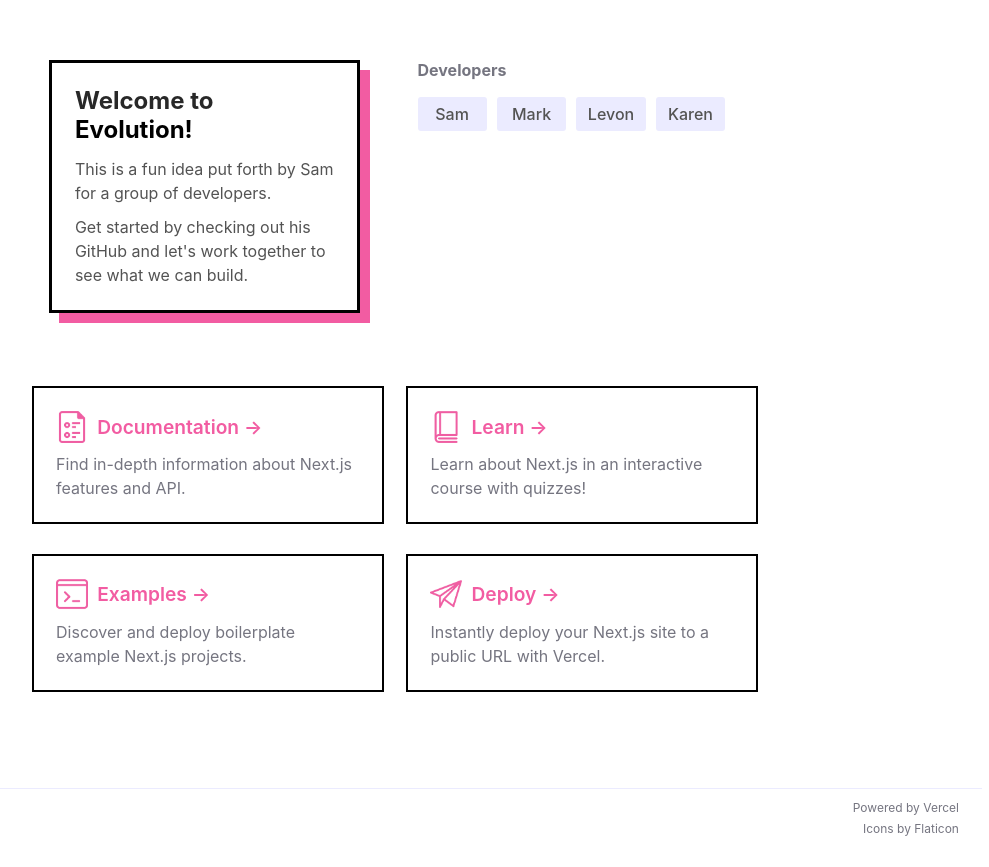
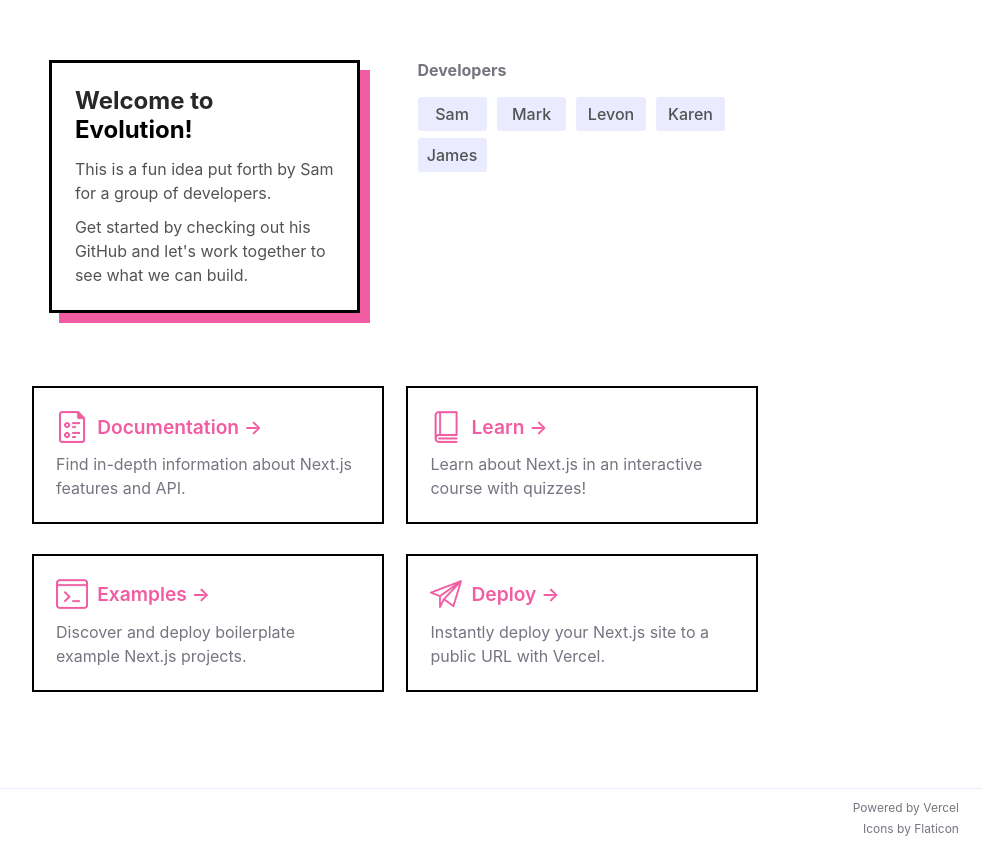
Before and after one commit to SamSamskies/evolution, a Next.js app: page / in a window 1280 px wide. Shown: the whole page, without its empty margins (234-1223 px from the left). Built offline with nearby package versions, Linux system fonts and the light colour scheme.

Commit message:
move contributors into Contributors component

```diff
--- a/components/Contributors.js
+++ b/components/Contributors.js
@@ -1,15 +1,28 @@
 
-export default function Contributors(){
+export default function Contributors() {
+  /*
+
+  Add your name and Github here!
+
+  */
+  const people = [
+    { name: "Sam", githubLink: "https://github.com/SamSamskies" },
+    { name: "Mark", githubLink: "https://github.com/MarkWillisford" },
+    { name: "Levon", githubLink: "https://github.com/itfibonacci" },
+    { name: "Karen", githubLink: "https://github.com/karleee" },
+    { name: "James", githubLink: "https://github.com/ngjamesng" },
+  ];
+
+  const ContributorLink = ({ person }) => (
+    <a href={person.githubLink} target="_blank">{person.name}</a>
+  )
+
   return (
     <div className="contributors">
-    {/* Add your name and Github here! */}
-    <h2>Developers</h2>
-    <div className="names">
-      <a href="https://github.com/SamSamskies" target="_blank">Sam</a>
-      <a href="https://github.com/MarkWillisford" target="_blank">Mark</a>
-      <a href="https://github.com/itfibonacci" target="_blank">Levon</a>
-      <a href="https://github.com/karleee" target="_blank">Karen</a>
+      <h2>Developers</h2>
+      <div className="names">
+        {people.map(p => <ContributorLink person={p} key={p.githubLink} />)}
+      </div>
     </div>
-  </div>
-  )
+  );
 }
--- a/pages/index.js
+++ b/pages/index.js
@@ -22,7 +22,7 @@
             <p className="description">This is a fun idea put forth by Sam for a group of developers.</p>
             <p className="description">Get started by checking out his GitHub and let's work together to see what we can build.</p>
           </div>
-
+        {/* See Contributors component to add your name! */}
         <Contributors />
         </div>
 
```
